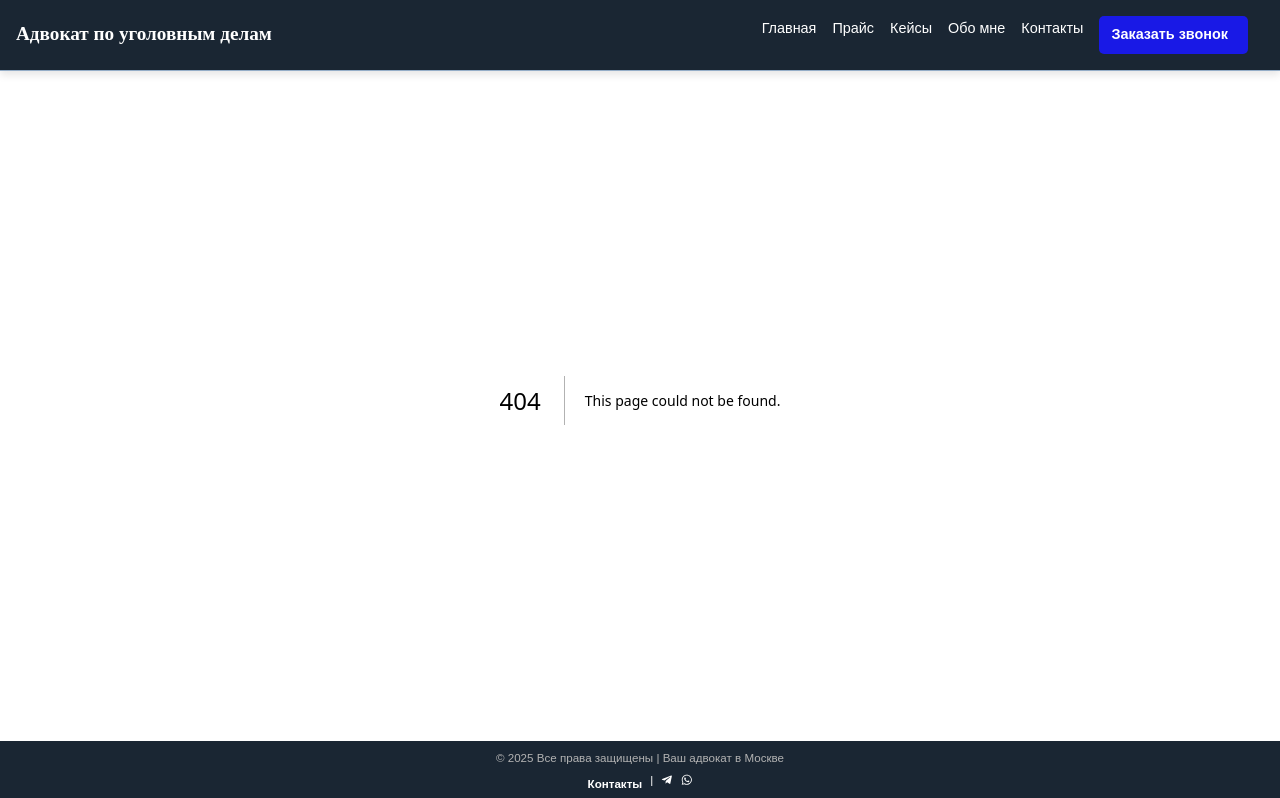
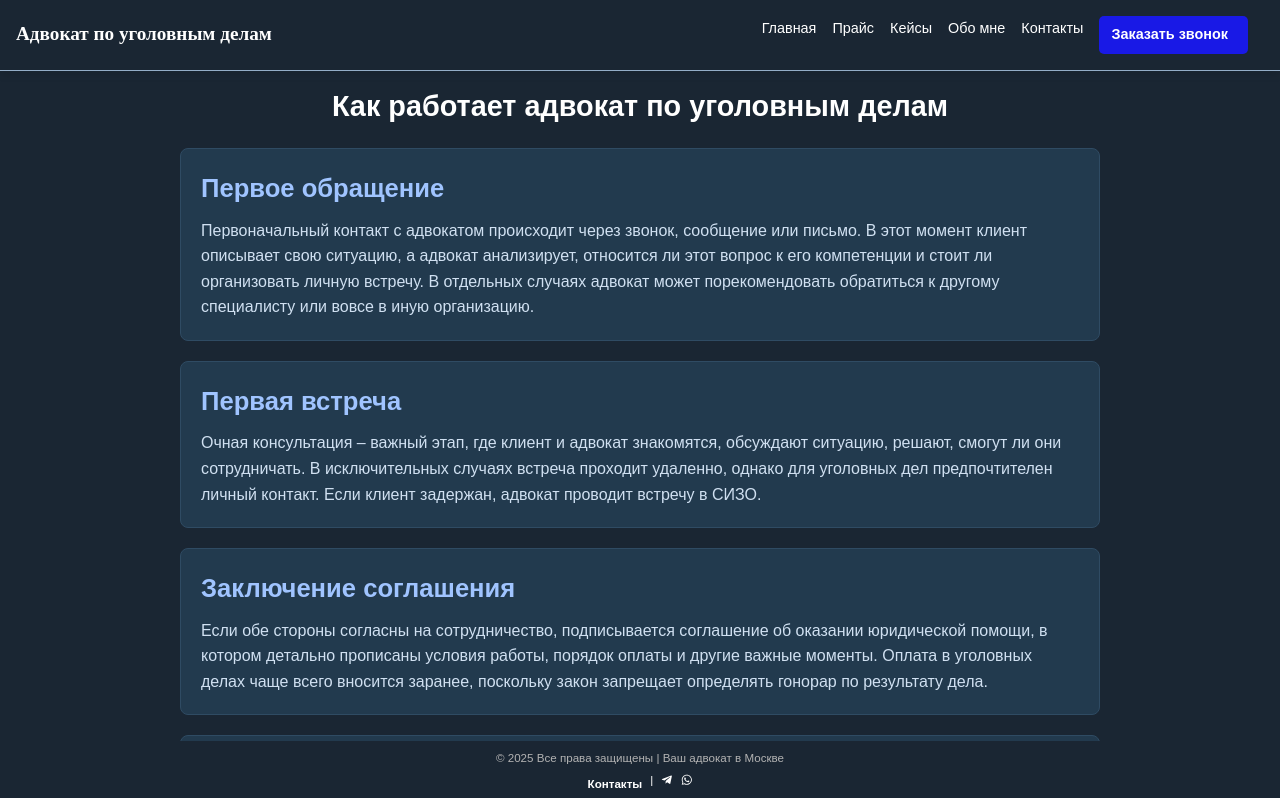
Before and after one commit to VladPeskovDev/Next-js-React-, a Next.js app in the folder lawyer-page/: page /article in a window 1280 px wide. Before the commit this address had no page. Shown: the top 798 px of the page. Built offline with nearby package versions, Linux system fonts and the light colour scheme.

Commit message:
Release4.8.7

```diff
--- /dev/null
+++ b/lawyer-page/src/app/article/ArticlePage.module.css
@@ -0,0 +1,55 @@
+.articlesContainer {
+    width: 100%;
+    max-width: 960px;
+    background-color: #1a2633;
+    color: white;
+    margin: 65px auto;
+    padding: 20px;
+    border-radius: 8px;
+  }
+
+  .articlesTitle {
+    font-size: 1.8rem;
+    font-weight: bold;
+    text-align: center;
+    margin-bottom: 20px;
+  }
+
+  .article {
+    padding: 20px;
+    border-radius: 8px;
+    background-color: #223a4e;
+    border: 1px solid #2f4b63;
+    margin-bottom: 20px;
+  }
+
+  .article h3 {
+    font-size: 1.6rem;
+    font-weight: bold;
+    color: #a0c4ff;
+    margin-bottom: 10px;
+  }
+
+  .article p {
+    font-size: 1rem;
+    line-height: 1.6;
+    color: #d0e0f1;
+  }
+
+  @media (max-width: 768px) {
+    .articlesContainer {
+      padding: 15px;
+    }
+
+    .articlesTitle {
+      font-size: 1.5rem;
+    }
+
+    .article h3 {
+      font-size: 1.3rem;
+    }
+
+    .article p {
+      font-size: 0.95rem;
+    }
+  }
--- /dev/null
+++ b/lawyer-page/src/app/article/page.tsx
@@ -0,0 +1,67 @@
+import styles from './ArticlePage.module.css';
+
+export const metadata = {
+  title: "Как работает адвокат по уголовным делам",
+  description: "Что делает адвокат в уголовном деле, какие функции выполняет, для чего он нужен",
+  keywords: "адвокат по уголовным делам, защита в суде, адвокатская консультация, уголовный процесс",
+  openGraph: {
+    title: "Как работает адвокат по уголовным делам",
+    description: "Этапы работы адвоката: консультация, защита, суд, обжалование приговора. Узнайте, как адвокат помогает на всех стадиях уголовного дела.",
+  },
+};
+
+export default function ArticlePage(): JSX.Element {
+  return (
+    <div className={styles.articlesContainer}>
+      <h1 className={styles.articlesTitle}>Как работает адвокат по уголовным делам</h1>
+
+      <div className={styles.article}>
+        <h3>Первое обращение</h3>
+        <p>
+          Первоначальный контакт с адвокатом происходит через звонок, сообщение или письмо. В этот момент клиент описывает свою ситуацию, а адвокат анализирует, относится ли этот вопрос к его компетенции и стоит ли организовать личную встречу. В отдельных случаях адвокат может порекомендовать обратиться к другому специалисту или вовсе в иную организацию.
+        </p>
+      </div>
+
+      <div className={styles.article}>
+        <h3>Первая встреча</h3>
+        <p>
+          Очная консультация – важный этап, где клиент и адвокат знакомятся, обсуждают ситуацию, решают, смогут ли они сотрудничать. В исключительных случаях встреча проходит удаленно, однако для уголовных дел предпочтителен личный контакт. Если клиент задержан, адвокат проводит встречу в СИЗО.
+        </p>
+      </div>
+
+      <div className={styles.article}>
+        <h3>Заключение соглашения</h3>
+        <p>
+          Если обе стороны согласны на сотрудничество, подписывается соглашение об оказании юридической помощи, в котором детально прописаны условия работы, порядок оплаты и другие важные моменты. Оплата в уголовных делах чаще всего вносится заранее, поскольку закон запрещает определять гонорар по результату дела.
+        </p>
+      </div>
+
+      <div className={styles.article}>
+        <h3>Вступление в дело</h3>
+        <p>
+        Итак, с адвокатом состоялась встреча, он выслушал вас, понял суть проблемы, примерно обрисовал план предстоящих работ, и вы заключили соглашение. Далее адвокат вступает в дело, в зависимости от того, на какой стадии находится дело у адвоката будет разный объем работ. В основном мы выделяем для себя два этапа – это предварительное следствие и суд, ну и еще проверка, которая может проводиться еще до возбуждения уголовного дела. Также от адвоката может потребоваться выполнение разовых поручений, например участие в обыске, при даче объяснений или допросе в качестве свидетеля, при решении вопроса об избрании меры пресечения и т.д., также может потребоваться обжалование действий должностных лиц или судебных решений и многое другое.
+        </p>
+      </div>
+
+      <div className={styles.article}>
+        <h3>Судебный процесс</h3>
+        <p>
+          В суде адвокат формирует линию защиты, анализирует доказательства, задает вопросы свидетелям, подает ходатайства. Он следит за соблюдением процессуальных норм и при необходимости инициирует обжалование судебных решений. При этом есть множество подводных камней и особенностей, которые становятся известны только с опытом. Элементарный пример: допрашивая свидетеля в суде, адвокат не может ссылаться на доказательство которое не было исследовано, судья сразу такие действия пресечёт, в таком случае необходимо заявить ходатайство об исследовании этого доказательства. Не имея опыта участия в судебных заседаниях трудно будет понять когда лучше заявить то или иное ходатайство, какие вопросы свидетелю задать можно, а какие суд отведет. А участие в судах с присяжными заседателями вообще целая наука. В суде адвокат должен уметь грамотно и лаконично донести до суда позицию своего доверителя.
+        </p>
+      </div>
+
+      <div className={styles.article}>
+        <h3>Обжалование приговора</h3>
+        <p>
+          Если приговор не удовлетворяет клиента, адвокат подает апелляцию или кассационную жалобу. Процесс требует глубокого анализа дела, выявления возможных ошибок и представления их вышестоящему суду. Написание апелляционных, кассационных и надзорных жалоб - это целое искусство, поскольку необходимо четко и лаконично указывать на допущенные нижестоящим судом нарушения.
+        </p>
+      </div>
+      <div className={styles.article}>
+        <h3>Заключение</h3>
+        <p>
+          Работа адвоката по уголовным делам включает множество нюансов – от первой консультации до возможного обращения в Верховный суд. Основная цель – защита интересов доверителя на всех этапах процесса.
+        </p>
+      </div>
+    </div>
+  );
+}
--- a/lawyer-page/src/app/cases/page.tsx
+++ b/lawyer-page/src/app/cases/page.tsx
@@ -1,3 +1,4 @@
+import Link from "next/link";
 import CasesList from "../../components/CasesList";
 import styles from "./CasesPage.module.css";
 
@@ -28,6 +29,9 @@ export default function CasesPage(): JSX.Element {
             <p><a href="#article4">4. Хранение и сбыт наркотиков виды наказания по 228 статье</a></p>
             <p><a href="#article5">5. Как выбрать лучшего адвоката по уголовным делам в Москве</a></p>
             <p><a href="#article6">6. Что делать если поймали с наркотиками</a></p>
+            <Link href="/article">
+            <p>7. Как работает адвокат по уголовным делам в Москве</p>
+            </Link>
           </div>
 
           <div id="article1" className={styles.article}>
```
Also changed, not shown: 1 other file (tests, documents, lock files or other folders).
